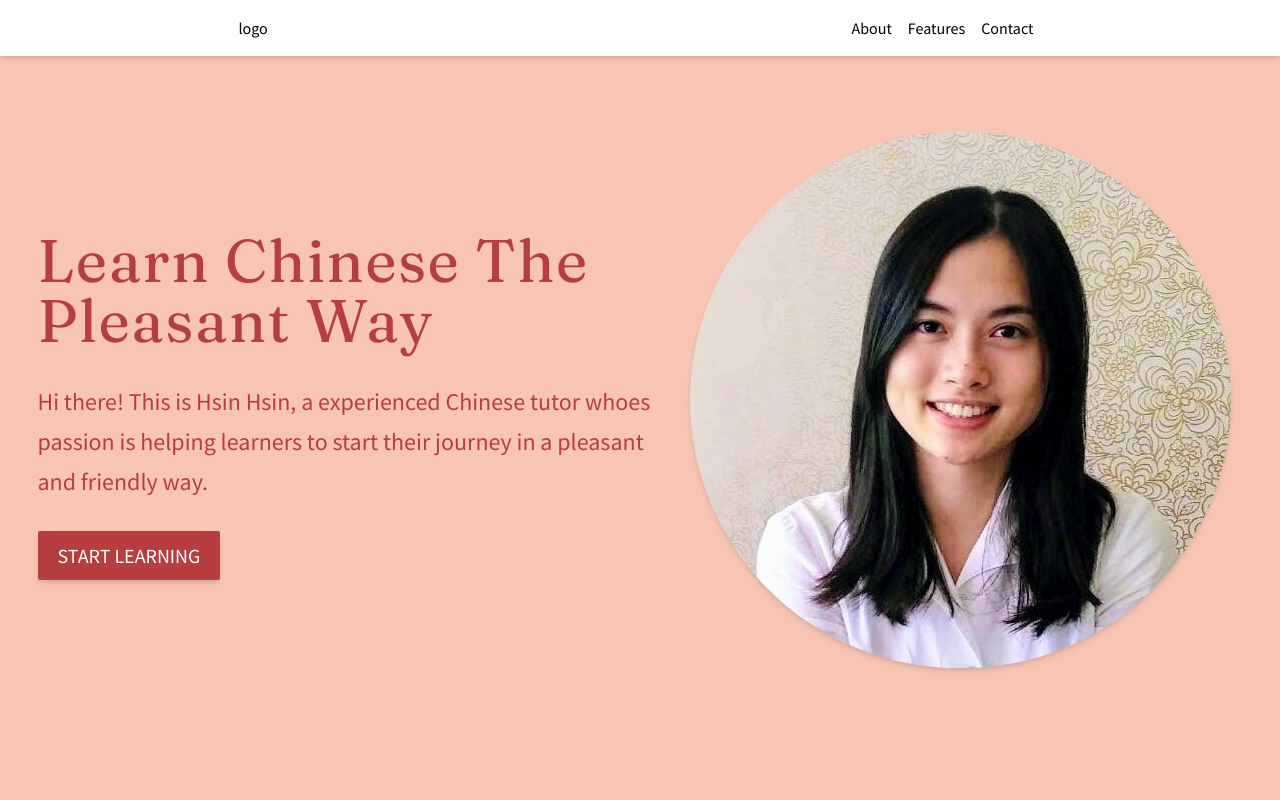
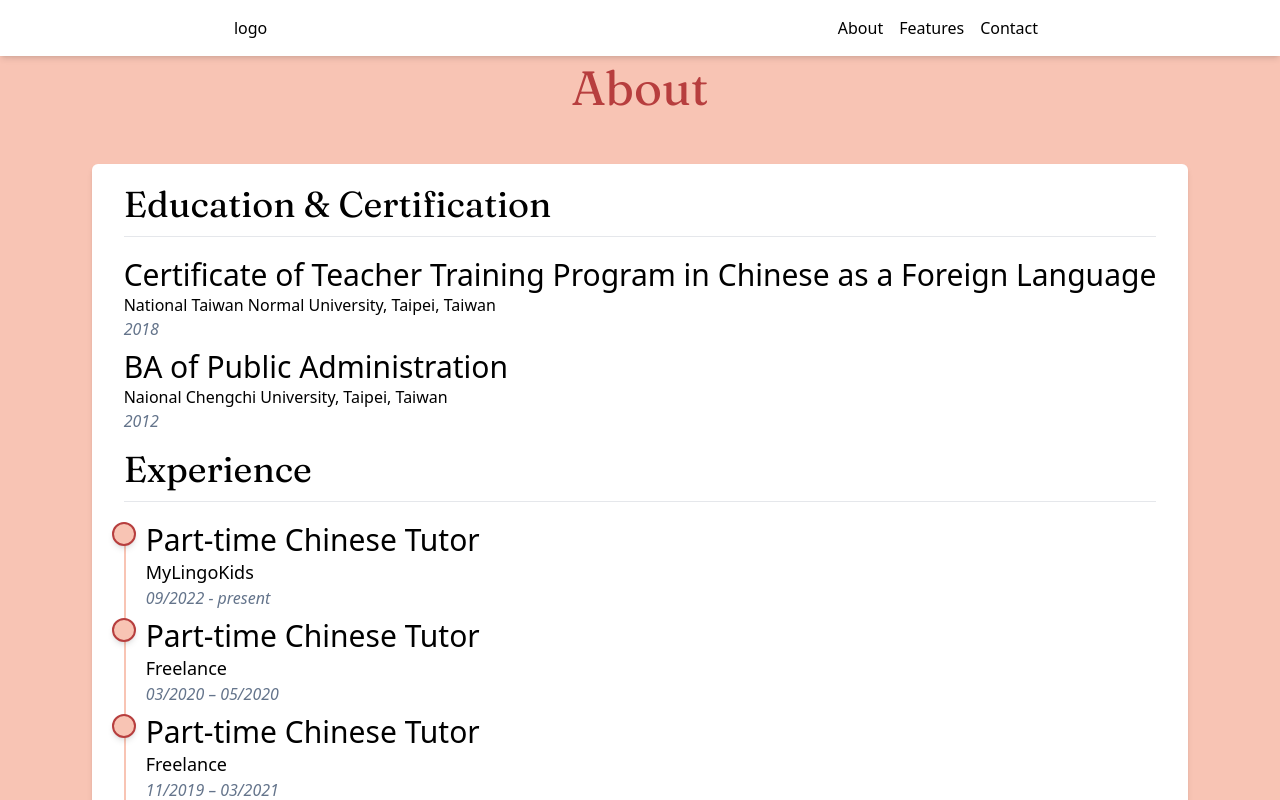
Before and after one commit to mmkrty/client-project-hsinhsin, a React (Vite) app: page /about in a window 1280 px wide. Shown: the top 800 px of the page. Built offline with nearby package versions, Linux system fonts and the light colour scheme.

Commit message:
add routing

```diff
--- a/src/App.jsx
+++ b/src/App.jsx
@@ -1,18 +1,19 @@
 import "./App.css";
-import { data } from "./datas/hsinHsinInfo";
+import { Routes, Route, Outlet } from "react-router-dom";
+import Home from "./routes/home/home.component";
 import NavBar from "./components/navbar/navbar.component";
-import Hero from "./components/hero/hero.component";
-import About from "./components/about/about.component";
-import Feature from "./components/feature/feature.component";
+import Feature from "./routes/feature/feature.component";
+import About from "./routes/about/about.component";
 
 function App() {
   return (
-    <div className="font-source-sans-pro">
-      <NavBar />
-      <Hero props={data} />
-      <About props={data} />
-      <Feature props={data} />
-    </div>
+    <Routes>
+      <Route path="/" element={<NavBar />}>
+        <Route index element={<Home />} />
+        <Route path="about" element={<About />} />
+        <Route path="feature" element={<Feature />} />
+      </Route>
+    </Routes>
   );
 }
 
--- a/src/components/navbar/navbar.component.jsx
+++ b/src/components/navbar/navbar.component.jsx
@@ -1,22 +1,26 @@
+import { Fragment } from "react";
+import { Outlet, Link } from "react-router-dom";
+
 const NavBar = () => {
   return (
+    <Fragment>
       <nav class="flex justify-around items-center bg-white shadow-md py-2 px-2 position: fixed w-screen z-10 hover:py-4 transition-all">
         <div class="w-36">
-        <a href="#about">
+          <Link to="/">
             {/* <img src="" alt="logo" class="w-full" /> */}
             logo
-        </a>
+          </Link>
         </div>
         <ul class="flex justify-between items-center">
           <li>
-          <a class="p-2" href="#about">
+            <Link className="p-2" to="/about">
               About
-          </a>
+            </Link>
           </li>
           <li>
-          <a class="p-2" href="#contact">
+            <Link class="p-2" to="/feature">
               Features
-          </a>
+            </Link>
           </li>
           <li>
             <a class="p-2" href="#contact">
@@ -25,6 +29,8 @@ const NavBar = () => {
           </li>
         </ul>
       </nav>
+      <Outlet />
+    </Fragment>
   );
 };
 
--- a/src/main.jsx
+++ b/src/main.jsx
@@ -1,10 +1,13 @@
-import React from 'react'
-import ReactDOM from 'react-dom/client'
-import App from './App'
-import './index.css'
+import React from "react";
+import ReactDOM from "react-dom/client";
+import { BrowserRouter } from "react-router-dom";
+import App from "./App";
+import "./index.css";
 
-ReactDOM.createRoot(document.getElementById('root')).render(
+ReactDOM.createRoot(document.getElementById("root")).render(
   <React.StrictMode>
-    <App />
+    <BrowserRouter>
+      <App />
+    </BrowserRouter>
   </React.StrictMode>
-)
+);
--- a/src/components/about/about.component.jsx
+++ b/src/routes/about/about.component.jsx
@@ -1,8 +1,9 @@
-import teacher from "../../assets/teacher.png";
-const About = ({ props }) => {
-  const { personInfo } = props;
+import { data } from "../../datas/hsinHsinInfo";
+
+const About = () => {
+  const { personInfo } = data;
   return (
-    <section className=" bg-secondary flex items-center justify-center flex-col">
+    <section className="min-h-screen bg-secondary flex items-center justify-center flex-col py-16">
       <h2 className="text-5xl font-fraunces text-prime">About</h2>
       <div className="max-w-7xl flex justify-center items-center py-10">
         {/* <img
--- a/src/components/feature/feature.component.jsx
+++ b/src/routes/feature/feature.component.jsx
@@ -1,7 +1,8 @@
-const Feature = ({ props }) => {
-  const { features, hook } = props;
+import { data } from "../../datas/hsinHsinInfo";
+const Feature = () => {
+  const { features, hook } = data;
   return (
-    <section className="min-h-screen bg-secondary flex items-center justify-center flex-col py-10">
+    <section className="min-h-screen bg-secondary flex items-center justify-center flex-col py-16">
       <h2 className="text-5xl font-fraunces text-prime">Feature</h2>
       <div className="w-11/12 max-w-7xl flex justify-around items-top py-14">
         <h3 className="max-w-xl font-semibold text-4xl flex-1 px-4 leading-relaxed text-prime">
--- /dev/null
+++ b/src/routes/home/home.component.jsx
@@ -0,0 +1,12 @@
+import { data } from "../../datas/hsinHsinInfo";
+import Hero from "../../components/hero/hero.component";
+
+function Home() {
+  return (
+    <div className="font-source-sans-pro">
+      <Hero props={data} />
+    </div>
+  );
+}
+
+export default Home;
```
Lines whose indentation alone changed are shown as unchanged.
